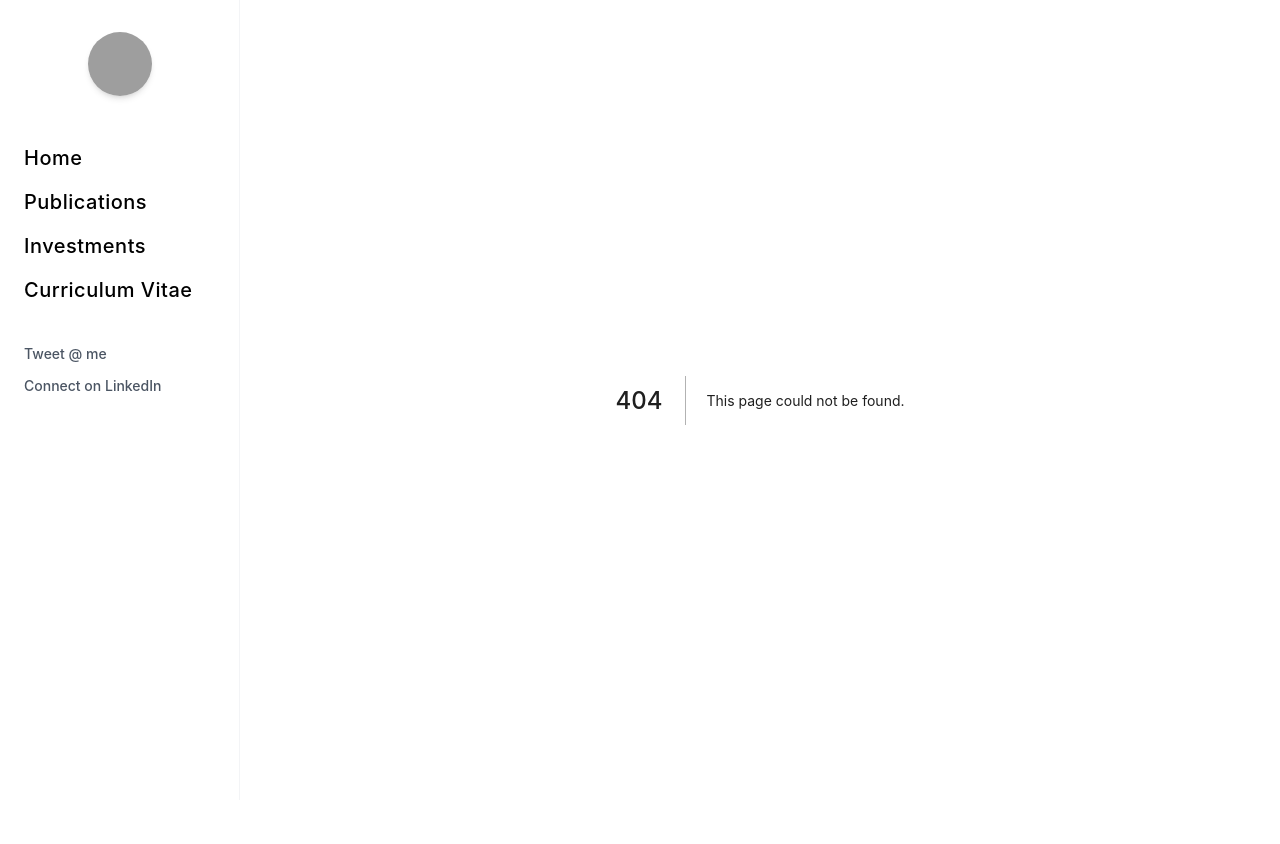
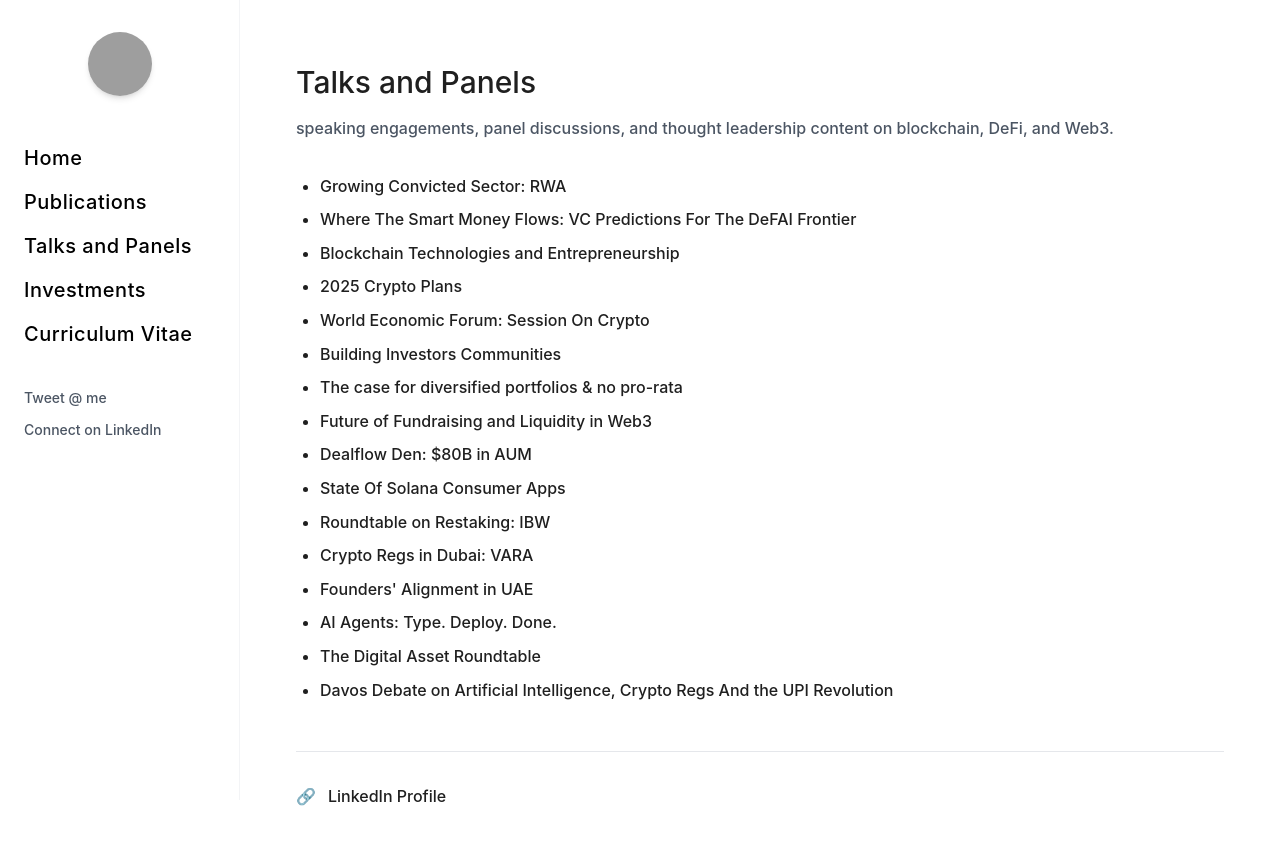
Before and after one commit to VishalPachpor/Shabbiryk.me, a Next.js app: page /talks-and-panels in a window 1280 px wide. Before the commit this address had no page. Shown: the top 844 px of the page. Before the commit the page ends 800 px from the top, so only its background shows below. Built offline with nearby package versions, Linux system fonts and the light colour scheme; grey boxes are pictures that could not be loaded; a web font is replaced by a local one.

Commit message:
Talks and pannels added

```diff
--- a/app/investments/page.tsx
+++ b/app/investments/page.tsx
@@ -40,12 +40,12 @@ export default function InvestmentsPage() {
       <MobileHeader />
       <div className="p-8">
         <div className="max-w-7xl mx-auto w-full">
-          <h1 className="text-gray-600 mb-4 text-left">
-            I am grateful to founder friends who've allowed me to make small
+          <h1 className="text-3xl mb-4 mt-8 text-left font-medium">
+            i am grateful to founder friends who've allowed me to make small
             investments in their projects.
           </h1>
           <p className="text-gray-600 mb-8 text-left">
-            We typically write first checks ranging 100k-250k.
+            we typically write first checks ranging 100k-250k.
           </p>
 
           <ul className="list-disc pl-6 space-y-2 text-left">
--- a/app/page.tsx
+++ b/app/page.tsx
@@ -13,38 +13,38 @@ export default function HomePage() {
       {/* Mobile Header */}
       <MobileHeader />
       {/* Mobile Layout: Hero+Card Section */}
-      <div className="md:hidden w-full min-h-screen pt-6 px-4 pb-2 py-8 relative overflow-hidden">
+      <div className="md:hidden w-full min-h-screen pt-4 px-4 pb-1 py-8 relative overflow-hidden">
         {/* Hero Image with overlapping card */}
-        <div className="relative w-[90%] mx-auto h-[600px] overflow-visible z-10 rounded-2xl ">
+        <div className="relative w-[90%] mx-auto h-[600px] overflow-visible z-10  ">
           <Image
             src="/hero.JPG"
             alt="Landscape photo of person sitting on rocky cliff overlooking coastal town with cloudy sky"
             fill
-            className="object-cover object-center rounded-lg"
+            className="object-cover object-center"
             priority
             quality={100}
           />
           {/* Overlapping Card - half on image, half below */}
-          <div className="absolute left-[10%] bottom-0 translate-y-1/2 w-[110%] max-w-[95vw] max-h-[420px] bg-black text-white shadow-xl flex flex-col justify-center p-7 z-20 overflow-y-auto break-words whitespace-normal">
-            <h1 className="text-2xl leading-tight mb-4 text-white">
+          <div className="absolute left-[10%] bottom-[22px] translate-y-1/2 w-[110%] max-w-[95vw] max-h-[420px] bg-black text-white shadow-xl flex flex-col justify-center p-7 z-20 overflow-y-auto break-words whitespace-normal">
+            <h1 className="text-2xl leading-tight mb-4 mt-8 text-white">
               Shabbir Khan
             </h1>
             <div className="text-white text-sm mb-4 leading-relaxed">
-              Investment partner at EAK Ventures (fund based in dubai) — mainly
-              deploying in AI, Longevity and RWAs
+              investment partner at EAK Ventures (fund based in dubai) — mainly
+              deploying in AI, longevity and RWAs
             </div>
             <div className="text-white text-sm mb-4 leading-relaxed">
-              Also a finance nerd who loves to hold assets in a decentralized
-              way. I mostly write about fundraising on-chain analysis, and
+              also a finance nerd who loves to hold assets in a decentralized
+              way. i mostly write about fundraising on-chain analysis, and
               actionable insights on startups.
             </div>
             <div className="text-gray-300 text-sm mb-4 leading-relaxed">
-              Academics: system programming, algorithms, distributed systems,
+              academics: system programming, algorithms, distributed systems,
               hyperledger fabric.
             </div>
             <div className="space-y-3 mb-3"></div>
             <div className="italic text-gray-300 text-xs mb-4">
-              Prev. JP Morgan's ONYX, Chainlink, Coinswitch Ventures
+              prev. JP Morgan's ONYX, Chainlink, Coinswitch Ventures
             </div>
             <div className="text-white text-sm flex items-center space-x-2">
               <MapPin className="w-4 h-4" />
@@ -55,7 +55,7 @@ export default function HomePage() {
       </div>
 
       {/* Social Links - Mobile (completely below hero+card section) */}
-      <div className="md:hidden flex justify-center space-x-6 z-30 absolute bottom-[-20px] left-0 right-0">
+      <div className="md:hidden flex justify-center space-x-6 z-30 absolute bottom-2 left-0 right-0">
         <a
           href="https://linkedin.com/in/shabbirkhan"
           target="_blank"
@@ -91,83 +91,117 @@ export default function HomePage() {
       </div>
 
       {/* Desktop Layout */}
-      <div className="hidden md:block relative w-full h-[calc(100vh-2rem)] mt-4 pt-6 px-4 items-center justify-center overflow-hidden">
-        {/* Hero Image - slightly reduced width, with padding */}
-        <div className="relative w-2/3 h-full ml-auto p-6 z-10">
+      <div className="hidden md:block relative w-full h-screen items-center justify-center overflow-hidden">
+        {/* Hero Image - full viewport height */}
+        <div className="relative w-2/3 h-full ml-auto z-10">
           <Image
             src="/hero.JPG"
             alt="Landscape photo of person sitting on rocky cliff overlooking coastal town with cloudy sky"
             fill
-            className="object-cover object-center rounded-lg"
+            className="object-cover object-center "
             priority
             quality={100}
           />
         </div>
         {/* Card - left, overlapping image, moved left */}
-        <div className="absolute top-1/2 left-[-1%] -translate-y-1/2 z-20 w-[420px] h-[480px] flex items-center justify-center">
+        <div className="absolute top-1/2 left-0 -translate-y-1/2 z-20 w-[420px] h-[480px] flex flex-col items-center justify-center">
           <div className="bg-black text-white shadow-xl w-full h-full flex flex-col justify-center p-8">
-            <h1 className="text-2xl md:text-3xl leading-tight mb-6 text-white">
+            <h1 className="text-2xl md:text-3xl leading-tight mb-6 mt-8 text-white">
               Shabbir Khan
             </h1>
             <div className="text-white text-sm mb-4">
-              Investment partner at EAK Ventures (fund based in dubai) — mainly
-              deploying in AI, Longevity and RWAs
+              investment partner at EAK Ventures (fund based in dubai) — mainly
+              deploying in AI, longevity and RWAs
             </div>
             <div className="text-white text-sm mb-4">
-              Also a finance nerd who loves to hold assets in a decentralized
-              way. I mostly write about fundraising on-chain analysis, and
+              also a finance nerd who loves to hold assets in a decentralized
+              way. i mostly write about fundraising on-chain analysis, and
               actionable insights on startups.
             </div>
             <div className="text-gray-300 text-sm mb-4">
-              Academics: system programming, algorithms, distributed systems,
+              academics: system programming, algorithms, distributed systems,
               hyperledger fabric.
             </div>
             <div className="space-y-3 mb-2"></div>
             <div className="italic text-gray-300 text-xs mb-4">
-              Prev. JP Morgan's ONYX, Chainlink, Coinswitch Ventures
+              prev. JP Morgan's ONYX, Chainlink, Coinswitch Ventures
             </div>
-            <div className="text-white text-sm flex items-center space-x-2 hover:text-gray-300">
+            <div className="text-white text-sm flex items-center space-x-2 hover:text-gray-300 mb-6">
               <MapPin className="w-4 h-4" />
               <span className="text-white">Dubai, UAE</span>
             </div>
-          </div>
-        </div>
-      </div>
-
-      {/* Social Links - Desktop (now below hero+card section) */}
-      <div className="hidden md:flex mt-6 justify-center space-x-8 z-30">
+            {/* Social Links - Mobile (inside card, below content) */}
+            <div className="flex md:hidden flex-row space-x-4 justify-start mt-2">
               <a
                 href="https://linkedin.com/in/shabbirkhan"
                 target="_blank"
                 rel="noopener noreferrer"
-          className="text-gray-800 hover:text-black transition-colors duration-200"
+                className="text-white hover:text-gray-300 transition-colors duration-200"
               >
-          <Linkedin className="w-7 h-7" />
+                <Linkedin className="w-6 h-6" />
               </a>
               <a
                 href="https://twitter.com/shabbirkhan"
                 target="_blank"
                 rel="noopener noreferrer"
-          className="text-gray-800 hover:text-black transition-colors duration-200"
+                className="text-white hover:text-gray-300 transition-colors duration-200"
               >
-          <Twitter className="w-7 h-7" />
+                <Twitter className="w-6 h-6" />
               </a>
               <a
                 href="https://cal.com/shabbir-khan-dhkgcs/15min"
                 target="_blank"
                 rel="noopener noreferrer"
-          className="text-gray-800 hover:text-black transition-colors duration-200"
+                className="text-white hover:text-gray-300 transition-colors duration-200"
               >
-          <Calendar className="w-7 h-7" />
+                <Calendar className="w-6 h-6" />
               </a>
               <a
                 href="https://linktr.ee/shabbiryk"
                 target="_blank"
                 rel="noopener noreferrer"
-          className="text-gray-800 hover:text-black transition-colors duration-200"
+                className="text-white hover:text-gray-300 transition-colors duration-200"
               >
-          <Link className="w-7 h-7" />
+                <Link className="w-6 h-6" />
               </a>
+            </div>
+            {/* Social Links - Desktop (inside card, below content) */}
+            <div className="hidden md:flex flex-row space-x-4 justify-start mt-2">
+              <a
+                href="https://linkedin.com/in/shabbirkhan"
+                target="_blank"
+                rel="noopener noreferrer"
+                className="text-white hover:text-gray-300 transition-colors duration-200"
+              >
+                <Linkedin className="w-6 h-6" />
+              </a>
+              <a
+                href="https://twitter.com/shabbirkhan"
+                target="_blank"
+                rel="noopener noreferrer"
+                className="text-white hover:text-gray-300 transition-colors duration-200"
+              >
+                <Twitter className="w-6 h-6" />
+              </a>
+              <a
+                href="https://cal.com/shabbir-khan-dhkgcs/15min"
+                target="_blank"
+                rel="noopener noreferrer"
+                className="text-white hover:text-gray-300 transition-colors duration-200"
+              >
+                <Calendar className="w-6 h-6" />
+              </a>
+              <a
+                href="https://linktr.ee/shabbiryk"
+                target="_blank"
+                rel="noopener noreferrer"
+                className="text-white hover:text-gray-300 transition-colors duration-200"
+              >
+                <Link className="w-6 h-6" />
+              </a>
+            </div>
+          </div>
+        </div>
       </div>
     </main>
   );
--- a/app/publications/page.tsx
+++ b/app/publications/page.tsx
@@ -23,47 +23,30 @@ export default function PublicationsPage() {
       url: "https://dev.to/shabbirykk/creating-an-nft-with-stacks-3cg6",
     },
     {
-      title: "Growing Convicted Sector: RWA",
-      url: "https://www.linkedin.com/posts/ugcPost-7305749466022584321-6rqG?utm_source=share&utm_medium=member_ios&rcm=ACoAACOXbm0B1apdlZER6b_xIWet9XbQGjLP8vQ",
+      title: "Provocations for a better internet",
+      url: "https://medium.com/berkman-klein-center/provocations-for-a-better-internet-b5ba53585717",
+    },
+    {
+      title: "Bad incentives ruined the internet",
+      url: "https://medium.com/berkman-klein-center/bad-incentives-ruined-the-internet-a711434be92d",
+    },
+    {
+      title: "Wellness and the new Web",
+      url: "https://wired.jp/magazine/vol_44/",
+    },
+    {
+      title: "Toward A More Cooperative Web",
+      url: "https://papers.ssrn.com/sol3/papers.cfm?abstract_id=4302681",
     },
     {
       title:
-        "Where The Smart Money Flows: VC Predictions For The DeFAI Frontier",
-      url: "https://www.linkedin.com/posts/nikilster_1-trillion-market-cap-25-trillion-aum-activity-7308957830160560129-nPE9?utm_source=share&utm_medium=member_ios&rcm=ACoAACOXbm0B1apdlZER6b_xIWet9XbQGjLP8vQ",
-    },
-    {
-      title: "Blockchain Technologies and Entrepreneurship",
-      url: "https://www.linkedin.com/posts/ugcPost-7305749466022584321-6rqG?utm_source=share&utm_medium=member_ios&rcm=ACoAACOXbm0B1apdlZER6b_xIWet9XbQGjLP8vQ",
-    },
-    {
-      title: "2025 Crypto Plans",
-      url: "https://www.linkedin.com/posts/nikilster_1-trillion-market-cap-25-trillion-aum-activity-7308957830160560129-nPE9?utm_source=share&utm_medium=member_ios&rcm=ACoAACOXbm0B1apdlZER6b_xIWet9XbQGjLP8vQ",
-    },
-    {
-      title: "World Economic Forum: Session On Crypto",
-      url: "https://www.linkedin.com/posts/activity-7291279229785194496-RuKt?utm_source=share&utm_medium=member_ios&rcm=ACoAACOXbm0B1apdlZER6b_xIWet9XbQGjLP8vQ",
-    },
-    {
-      title: "Building Investors Communities",
-      url: "https://www.linkedin.com/posts/activity-7270882888483504128-E3Fn?utm_source=share&utm_medium=member_ios&rcm=ACoAACOXbm0B1apdlZER6b_xIWet9XbQGjLP8vQ",
-    },
-    {
-      title: "The case for diversified portfolios & no pro-rata",
-      url: "https://www.linkedin.com/posts/s21-is_web3-venturecapital-istanbul-ugcPost-7346119028177817600-_qO4?utm_source=share&utm_medium=member_ios&rcm=ACoAACOXbm0B1apdlZER6b_xIWet9XbQGjLP8vQ",
-    },
-    {
-      title: "Future of Fundraising and Liquidity in Web3",
-      url: "https://www.linkedin.com/posts/joy-sim-kia_token2049-dubai-was-intense-telegram-ugcPost-7325795420704518144-Z7f6?utm_source=share&utm_medium=member_ios&rcm=ACoAACOXbm0B1apdlZER6b_xIWet9XbQGjLP8vQ",
-    },
-    {
-      title: "Dealflow Den: $80B in AUM",
-      url: "https://www.linkedin.com/posts/activity-7333469707385098241-0wzD?utm_source=share&utm_medium=member_ios&rcm=ACoAACOXbm0B1apdlZER6b_xIWet9XbQGjLP8vQ",
-    },
-    {
-      title: "State Of Solana Consumer Apps",
-      url: "https://www.linkedin.com/posts/activity-7303181245314711552-_PG4?utm_source=share&utm_medium=member_ios&rcm=ACoAACOXbm0B1apdlZER6b_xIWet9XbQGjLP8vQ",
+        "The Next Phase of the Data Economy: Economic & Technological Perspectives",
+      url: "https://papers.ssrn.com/sol3/papers.cfm?abstract_id=5025403",
     },
   ];
+
+  // All publications are now articles (talks and panels moved to separate page)
+  const articles = publications;
 
   return (
     <div className="min-h-screen bg-white pb-16">
@@ -71,16 +54,17 @@ export default function PublicationsPage() {
       <MobileHeader />
       <div className="p-8">
         <div className="max-w-7xl mx-auto w-full">
-          <h1 className="text-3xl mb-4 text-left font-medium">
+          <h1 className="text-3xl mb-4 mt-8 text-left font-medium">
             Articles & Publications
           </h1>
           <p className="text-gray-600 mb-8 text-left">
-            Technical writings on blockchain, DeFi, Web3, and the future of
+            technical writings on blockchain, DeFi, Web3, and the future of
             cyberspace.
           </p>
 
+          {/* Articles Section */}
           <ul className="list-disc pl-6 space-y-2 text-left">
-            {publications.map((publication, index) => (
+            {articles.map((publication, index) => (
               <li key={index}>
                 <a
                   href={publication.url}
--- /dev/null
+++ b/app/talks-and-panels/page.tsx
@@ -0,0 +1,126 @@
+"use client";
+
+import Link from "next/link";
+import MobileHeader from "@/components/MobileHeader";
+import { useMobileMenu } from "../providers";
+
+export default function TalksAndPanelsPage() {
+  const { isMenuOpen } = useMobileMenu();
+
+  // LinkedIn posts for talks and panels
+  const talksAndPanels = [
+    {
+      title: "Growing Convicted Sector: RWA",
+      url: "https://www.linkedin.com/posts/ugcPost-7305749466022584321-6rqG?utm_source=share&utm_medium=member_ios&rcm=ACoAACOXbm0B1apdlZER6b_xIWet9XbQGjLP8vQ",
+    },
+    {
+      title:
+        "Where The Smart Money Flows: VC Predictions For The DeFAI Frontier",
+      url: "https://www.linkedin.com/posts/nikilster_1-trillion-market-cap-25-trillion-aum-activity-7308957830160560129-nPE9?utm_source=share&utm_medium=member_ios&rcm=ACoAACOXbm0B1apdlZER6b_xIWet9XbQGjLP8vQ",
+    },
+    {
+      title: "Blockchain Technologies and Entrepreneurship",
+      url: "https://www.linkedin.com/posts/ugcPost-7305749466022584321-6rqG?utm_source=share&utm_medium=member_ios&rcm=ACoAACOXbm0B1apdlZER6b_xIWet9XbQGjLP8vQ",
+    },
+    {
+      title: "2025 Crypto Plans",
+      url: "https://www.linkedin.com/posts/nikilster_1-trillion-market-cap-25-trillion-aum-activity-7308957830160560129-nPE9?utm_source=share&utm_medium=member_ios&rcm=ACoAACOXbm0B1apdlZER6b_xIWet9XbQGjLP8vQ",
+    },
+    {
+      title: "World Economic Forum: Session On Crypto",
+      url: "https://www.linkedin.com/posts/activity-7291279229785194496-RuKt?utm_source=share&utm_medium=member_ios&rcm=ACoAACOXbm0B1apdlZER6b_xIWet9XbQGjLP8vQ",
+    },
+    {
+      title: "Building Investors Communities",
+      url: "https://www.linkedin.com/posts/activity-7270882888483504128-E3Fn?utm_source=share&utm_medium=member_ios&rcm=ACoAACOXbm0B1apdlZER6b_xIWet9XbQGjLP8vQ",
+    },
+    {
+      title: "The case for diversified portfolios & no pro-rata",
+      url: "https://www.linkedin.com/posts/s21-is_web3-venturecapital-istanbul-ugcPost-7346119028177817600-_qO4?utm_source=share&utm_medium=member_ios&rcm=ACoAACOXbm0B1apdlZER6b_xIWet9XbQGjLP8vQ",
+    },
+    {
+      title: "Future of Fundraising and Liquidity in Web3",
+      url: "https://www.linkedin.com/posts/joy-sim-kia_token2049-dubai-was-intense-telegram-ugcPost-7325795420704518144-Z7f6?utm_source=share&utm_medium=member_ios&rcm=ACoAACOXbm0B1apdlZER6b_xIWet9XbQGjLP8vQ",
+    },
+    {
+      title: "Dealflow Den: $80B in AUM",
+      url: "https://www.linkedin.com/posts/activity-7333469707385098241-0wzD?utm_source=share&utm_medium=member_ios&rcm=ACoAACOXbm0B1apdlZER6b_xIWet9XbQGjLP8vQ",
+    },
+    {
+      title: "State Of Solana Consumer Apps",
+      url: "https://www.linkedin.com/posts/activity-7303181245314711552-_PG4?utm_source=share&utm_medium=member_ios&rcm=ACoAACOXbm0B1apdlZER6b_xIWet9XbQGjLP8vQ",
+    },
+    {
+      title: "Roundtable on Restaking: IBW",
+      url: "https://www.linkedin.com/posts/ugcPost-7233418335479021568-c4Q0?utm_source=share&utm_medium=member_ios&rcm=ACoAACOXbm0B1apdlZER6b_xIWet9XbQGjLP8vQ",
+    },
+    {
+      title: "Crypto Regs in Dubai: VARA",
+      url: "https://x.com/web3conf_india/status/1864591217213747524?s=46&t=mubNscfry1EBdGzHORVPCg",
+    },
+    {
+      title: "Founders' Alignment in UAE",
+      url: "https://x.com/shabbiryk/status/1797706818589983207?s=46&t=mubNscfry1EBdGzHORVPCg",
+    },
+    {
+      title: "AI Agents: Type. Deploy. Done.",
+      url: "https://x.com/donjohnsonsays/status/1935596149592985674?s=46&t=mubNscfry1EBdGzHORVPCg",
+    },
+    {
+      title: "The Digital Asset Roundtable",
+      url: "https://x.com/shabbiryk/status/1797467905183138141?s=46&t=mubNscfry1EBdGzHORVPCg",
+    },
+    {
+      title:
+        "Davos Debate on Artificial Intelligence, Crypto Regs And the UPI Revolution",
+      url: "https://www.linkedin.com/posts/activity-7286437703213101056-w3D_?utm_source=share&utm_medium=member_ios&rcm=ACoAACOXbm0B1apdlZER6b_xIWet9XbQGjLP8vQ",
+    },
+  ];
+
+  return (
+    <div className="min-h-screen bg-white pb-16">
+      {/* Mobile Header */}
+      <MobileHeader />
+      <div className="p-8">
+        <div className="max-w-7xl mx-auto w-full">
+          <h1 className="text-3xl mb-4 mt-8 text-left font-medium">
+            Talks and Panels
+          </h1>
+          <p className="text-gray-600 mb-8 text-left">
+            speaking engagements, panel discussions, and thought leadership
+            content on blockchain, DeFi, and Web3.
+          </p>
+
+          <ul className="list-disc pl-6 space-y-2 text-left">
+            {talksAndPanels.map((talk, index) => (
+              <li key={index}>
+                <a
+                  href={talk.url}
+                  target="_blank"
+                  rel="noopener noreferrer"
+                  className="hover:text-gray-400 transition-colors duration-200"
+                >
+                  {talk.title}
+                </a>
+              </li>
+            ))}
+          </ul>
+
+          <div className="mt-12 pt-8 border-t border-gray-200">
+            <div className="flex items-center space-x-3">
+              <span className="text-blue-600">🔗</span>
+              <a
+                href="https://www.linkedin.com/in/shabbiryk/"
+                target="_blank"
+                rel="noopener noreferrer"
+                className=" hover:text-gray-500 transition-colors duration-200"
+              >
+                LinkedIn Profile
+              </a>
+            </div>
+          </div>
+        </div>
+      </div>
+    </div>
+  );
+}
--- a/components/MobileMenu.tsx
+++ b/components/MobileMenu.tsx
@@ -7,6 +7,7 @@ import { useMobileMenu } from "@/app/providers";
 const navLinks = [
   { name: "Home", href: "/" },
   { name: "Publications", href: "/publications" },
+  { name: "Talks and Panels", href: "/talks-and-panels" },
   { name: "Investments", href: "/investments" },
   {
     name: "Curriculum Vitae",
--- a/components/Sidebar.tsx
+++ b/components/Sidebar.tsx
@@ -6,6 +6,7 @@ import { usePathname } from "next/navigation";
 const navLinks = [
   { name: "Home", href: "/" },
   { name: "Publications", href: "/publications" },
+  { name: "Talks and Panels", href: "/talks-and-panels" },
   { name: "Investments", href: "/investments" },
   {
     name: "Curriculum Vitae",
```
Lines whose indentation alone changed are shown as unchanged.
